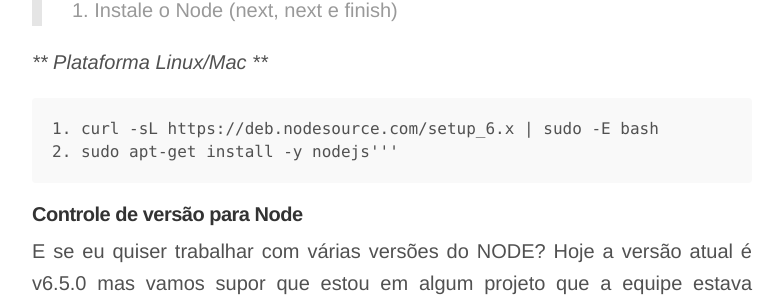
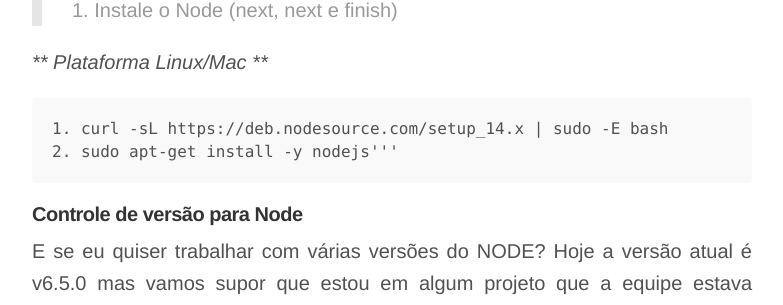
Before and after one commit to cristofersousa/cristofersousa.github.io, a Jekyll site: the page built from _posts/2016-09-09-hello-nodejs.md, in a window 1280 px wide and 900 px high, scrolled down 3325 px. Shown: the part 141-446 px from the top of the window, without its empty margins (248-1031 px from the left). Built offline with Jekyll 4.4.1, drawn with Linux system fonts in a browser that asks for light colours; comment, search, counter and statistics services are not loaded; some of the changed lines change nothing that is shown.

Commit message:
Update 2016-09-09-hello-nodejs.md

```diff
--- a/_posts/2016-09-09-hello-nodejs.md
+++ b/_posts/2016-09-09-hello-nodejs.md
@@ -69,7 +69,7 @@ Instalando o Node, por enquanto vamos começar com o processo de introdução ao
 
 *** Plataforma Linux/Mac ***
 
-    1. curl -sL https://deb.nodesource.com/setup_6.x | sudo -E bash
+    1. curl -sL https://deb.nodesource.com/setup_14.x | sudo -E bash
     2. sudo apt-get install -y nodejs'''
 
 ##### Controle de versão para Node
```
